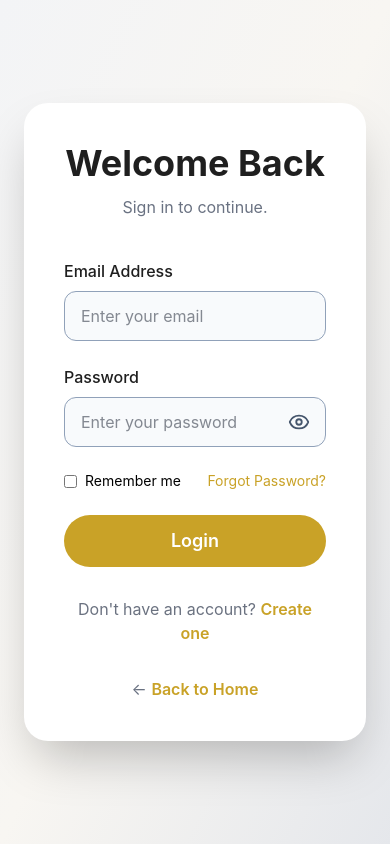
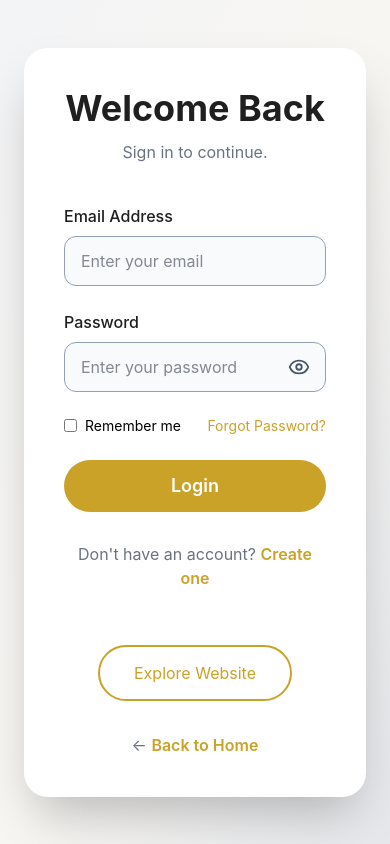
Before and after one commit to Cordi-G254/next-js, a Next.js app: page /login in a window 390 px wide. Built offline with nearby package versions, Linux system fonts and the light colour scheme.

Commit message:
Add about page and authentication pages

```diff
--- a/app/login/page.tsx
+++ b/app/login/page.tsx
@@ -138,6 +138,12 @@ export default function LoginPage() {
                 </p>
             </div>
 
+            <div className="mobile-home-link">
+              <Link href="/about" className="home-btn mobile-home-btn">
+                Explore Website
+              </Link>
+            </div>
+
             <p className="mt-8 text-center text-gray-500">
               ←{" "}
               <Link
--- a/app/signup/page.tsx
+++ b/app/signup/page.tsx
@@ -112,6 +112,11 @@ export default function SignupPage() {
               </button>
 
             </form>
+            <div className="mobile-home-link">
+              <Link href="/about" className="home-btn mobile-home-btn">
+                Explore Website
+              </Link>
+            </div>
 
             <div className="auth-links">
 
--- a/app/styles/auth.css
+++ b/app/styles/auth.css
@@ -453,3 +453,22 @@ padding:30px 20px;
 }
 
 }
+/* Hidden on desktop */
+.mobile-home-link{
+    display:none;
+    margin-top:20px;
+    text-align:center;
+}
+
+/* Mobile only */
+@media(max-width:900px){
+
+.mobile-home-link{
+    display:block;
+}
+
+.mobile-home-btn{
+    display:inline-block;
+}
+
+}
```
